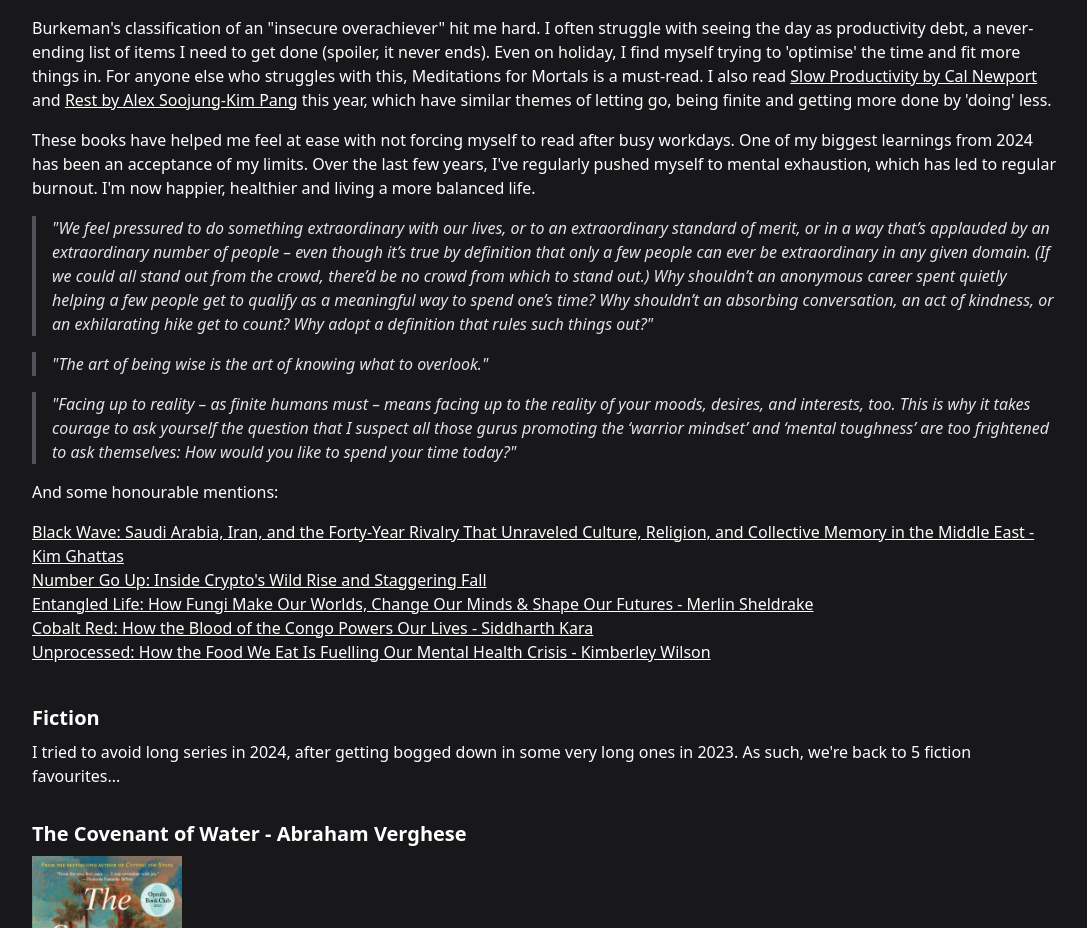
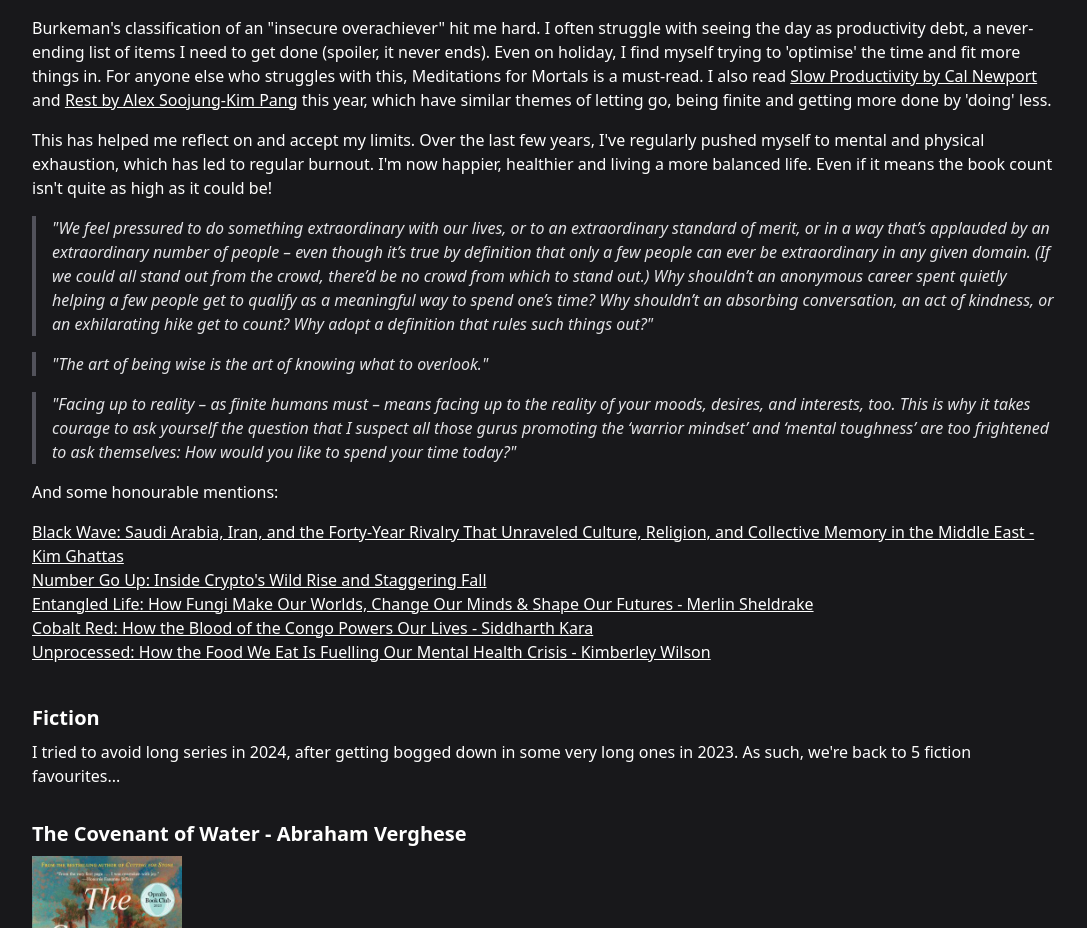
Before and after one commit to simonrose121/simon-rose.co.uk, a Next.js app: page /blog/2024-reading-roundup in a window 1280 px wide. Shown: the part 5564-6492 px from the top of the page, without its empty margins (96-1183 px from the left). Built offline with nearby package versions, Linux system fonts and the light colour scheme.

Commit message:
fix: minor update to reflection on limits

```diff
--- a/pages/blog/2024-reading-roundup.mdx
+++ b/pages/blog/2024-reading-roundup.mdx
@@ -157,7 +157,7 @@ Meditations for Mortals is much along the same lines as Burkeman's [Four Thousan
 
 Burkeman's classification of an "insecure overachiever" hit me hard. I often struggle with seeing the day as productivity debt, a never-ending list of items I need to get done (spoiler, it never ends). Even on holiday, I find myself trying to 'optimise' the time and fit more things in. For anyone else who struggles with this, Meditations for Mortals is a must-read. I also read [Slow Productivity by Cal Newport](https://www.goodreads.com/book/show/197773418-slow-productivity?ref=nav_sb_ss_1_17) and [Rest by Alex Soojung-Kim Pang](https://www.goodreads.com/book/show/29502354-rest) this year, which have similar themes of letting go, being finite and getting more done by 'doing' less.
 
-These books have helped me feel at ease with not forcing myself to read after busy workdays. One of my biggest learnings from 2024 has been an acceptance of my limits. Over the last few years, I've regularly pushed myself to mental exhaustion, which has led to regular burnout. I'm now happier, healthier and living a more balanced life.
+This has helped me reflect on and accept my limits. Over the last few years, I've regularly pushed myself to mental and physical exhaustion, which has led to regular burnout. I'm now happier, healthier and living a more balanced life. Even if it means the book count isn't quite as high as it could be!
 
 > "We feel pressured to do something extraordinary with our lives, or to an extraordinary standard of merit, or in a way that’s applauded by an extraordinary number of people – even though it’s true by definition that only a few people can ever be extraordinary in any given domain. (If we could all stand out from the crowd, there’d be no crowd from which to stand out.) Why shouldn’t an anonymous career spent quietly helping a few people get to qualify as a meaningful way to spend one’s time? Why shouldn’t an absorbing conversation, an act of kindness, or an exhilarating hike get to count? Why adopt a definition that rules such things out?"
 
```
